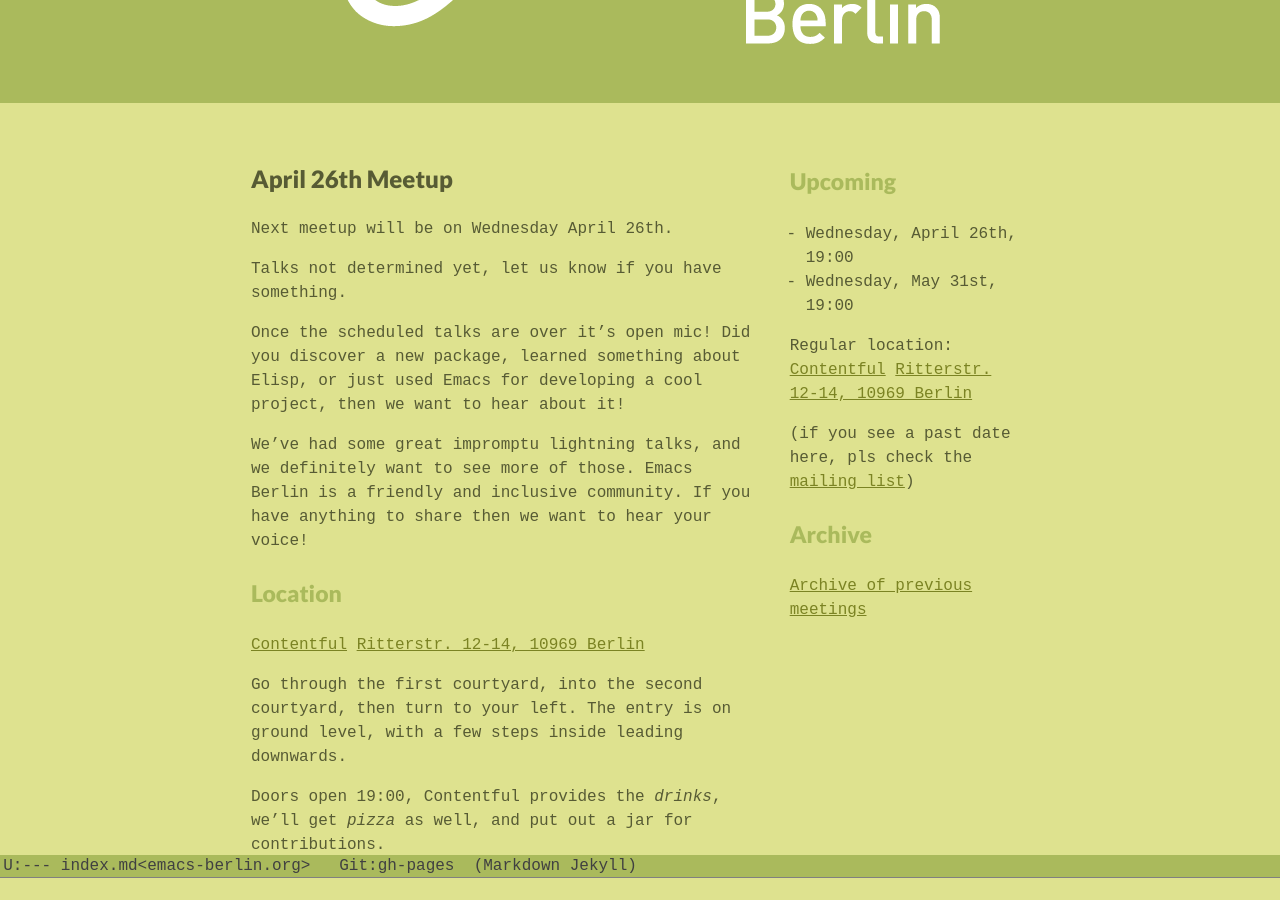
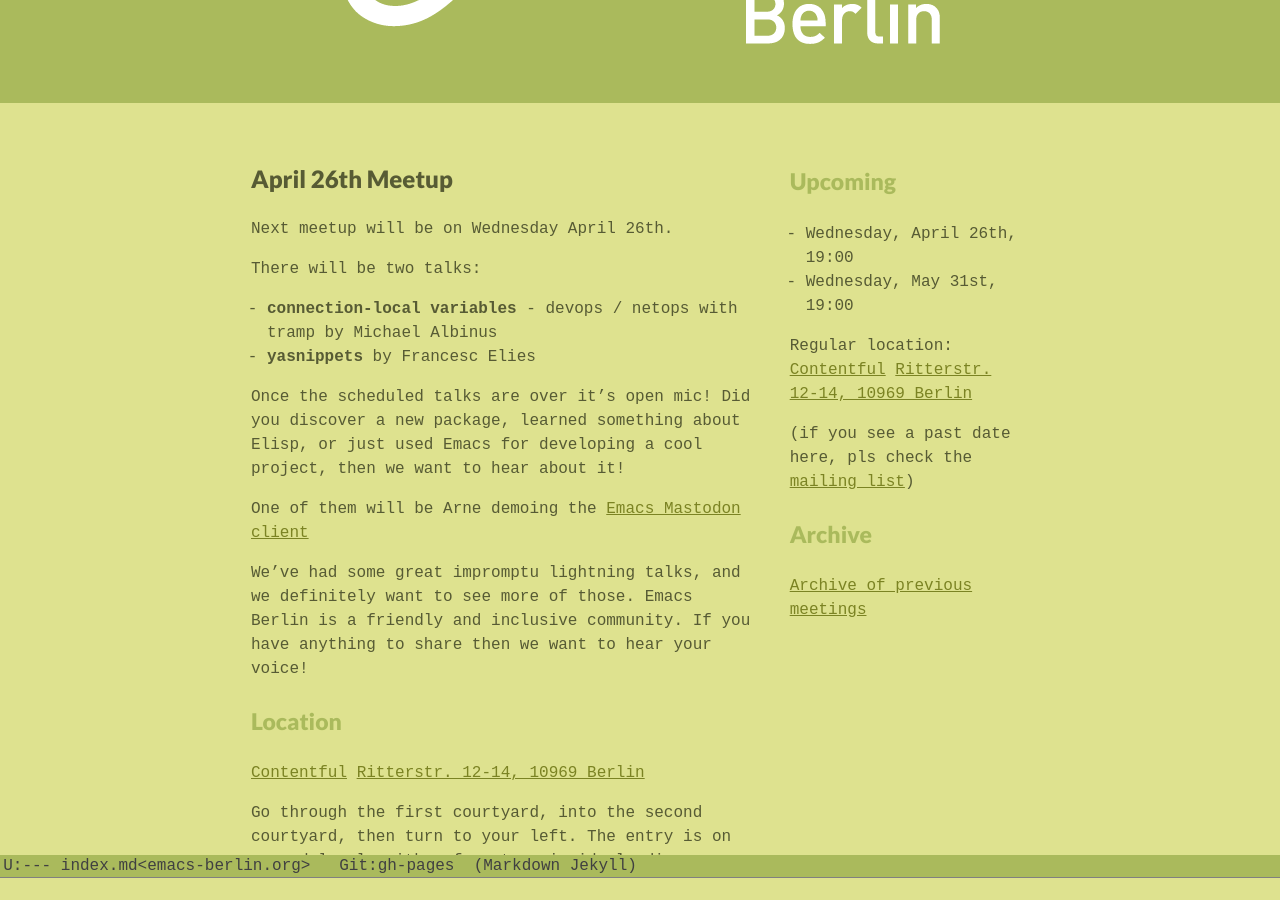
Before and after one commit to emacs-berlin/emacs-berlin.org, a Jekyll site: the page built from index.md, in a window 1280 px wide and 900 px high, scrolled down 306 px. Built offline with Jekyll 4.4.1, drawn with Linux system fonts in a browser that asks for light colours.

Commit message:
April meetup talks

```diff
--- a/index.md
+++ b/index.md
@@ -17,11 +17,17 @@
 
 Next meetup will be on Wednesday April 26th.
 
-Talks not determined yet, let us know if you have something.
+There will be two talks:
+
+* **connection-local variables** - devops / netops with tramp by Michael Albinus
+* **yasnippets** by Francesc Elies
 
 Once the scheduled talks are over it's open mic! Did you discover a new
 package, learned something about Elisp, or just used Emacs for developing a
 cool project, then we want to hear about it!
+
+One of them will be Arne demoing the
+[Emacs Mastodon client](https://github.com/jdenen/mastodon.el)
 
 We've had some great impromptu lightning talks, and we definitely want to
 see more of those. Emacs Berlin is a friendly and inclusive community. If
```
